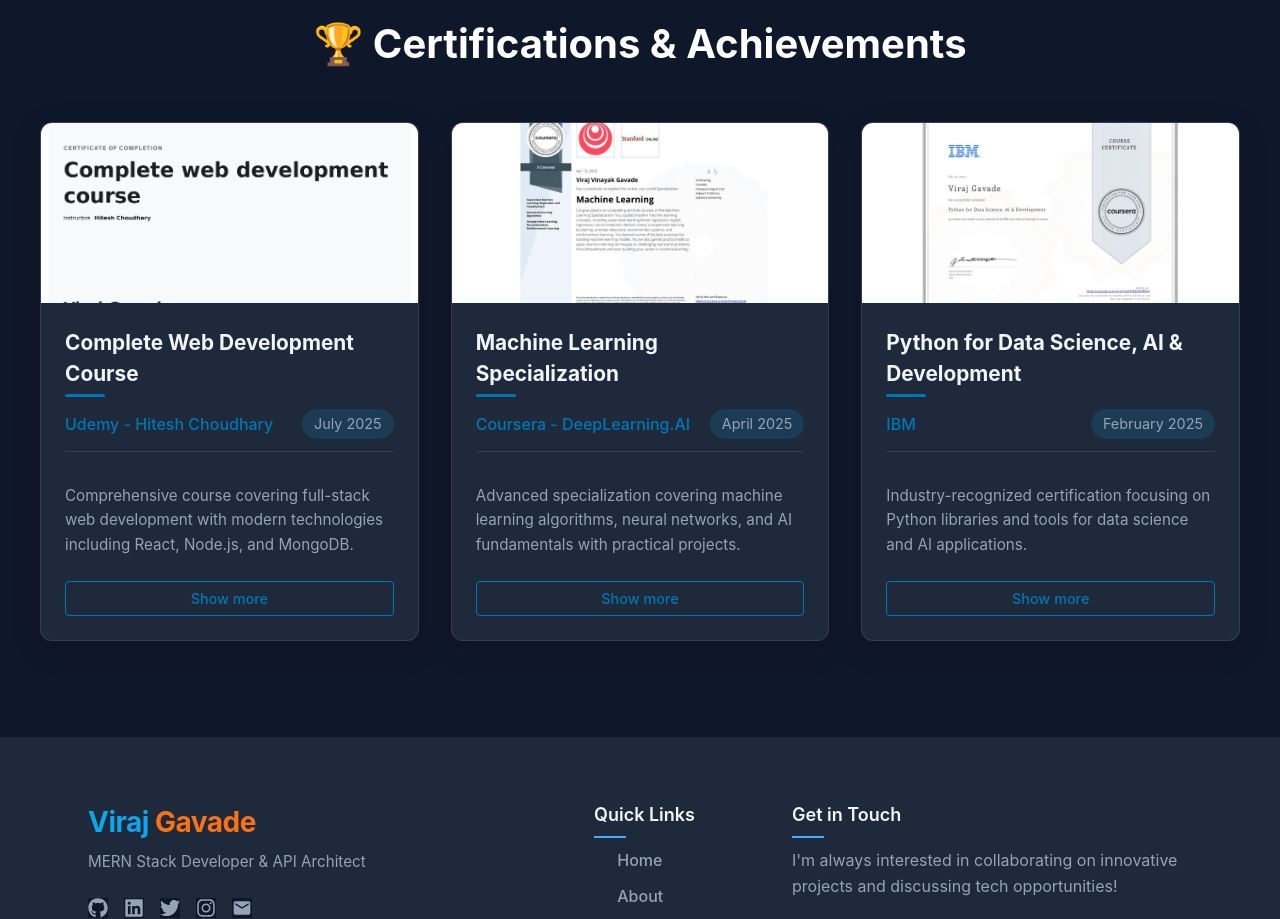
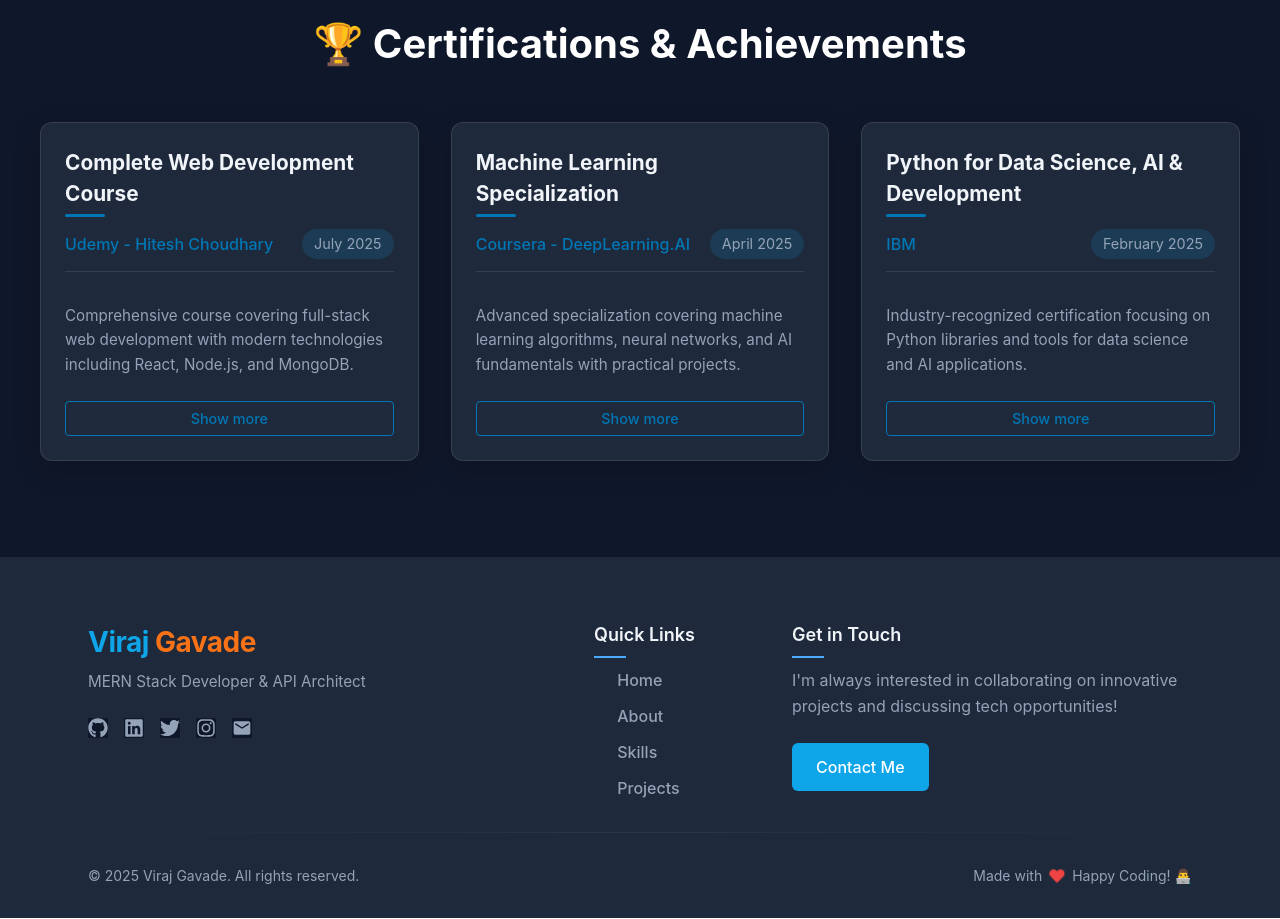
Before and after one commit to viraj-gavade/Portfolio, a React (Vite) app: page / in a window 1280 px wide. Shown: the part 6300-7219 px from the top of the page. Built offline with nearby package versions, Linux system fonts and the light colour scheme.

Commit message:
`Removed certification image rendering and replaced with certification content`

```diff
--- a/src/components/Certifications.jsx
+++ b/src/components/Certifications.jsx
@@ -93,19 +93,7 @@
               variants={item}
               className="certification-card"
             >
-              {cert.image && (
-                <div className="certification-image-container">
-                  <img
-                    src={cert.image}
-                    alt={`${cert.title} Certificate`}
-                    className="certification-image"
-                    onError={(e) => {
-                      e.target.onerror = null;
-                      e.target.src = "/certificates/default-cert.jpg"; // Fallback image
-                    }}
-                  />
-                </div>
-              )}
+
               <div className="certification-content">
                 <h3 className="certification-title">{cert.title}</h3>
                 <div className="certification-meta">
```
